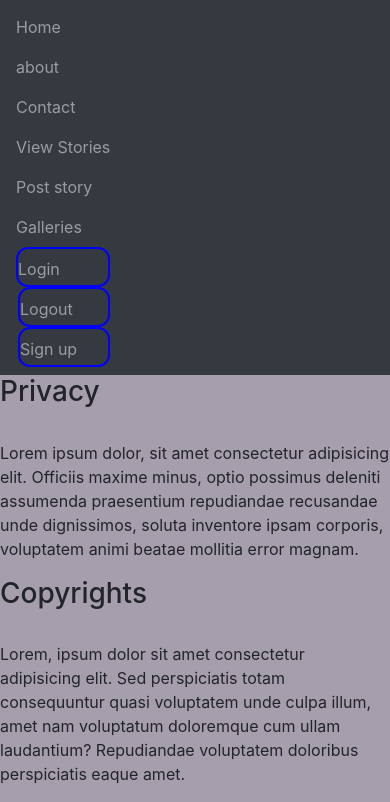
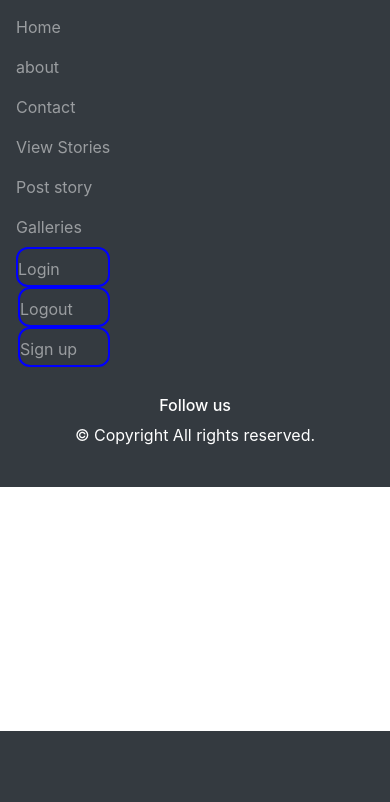
Before and after one commit to Mrcream007/Tonycmm007, a PHP site: page /galleries.php in a window 390 px wide. Shown: the part 113-915 px from the top of the page. After the commit the page ends 844 px from the top, so only its background shows below. Run offline with PHP 8.4, Linux system fonts and the light colour scheme; data that the repository does not hold is empty.

Commit message:
added commits

```diff
--- a/MY COURSEWORK1/galleries.php
+++ b/MY COURSEWORK1/galleries.php
@@ -95,12 +95,11 @@ if (isset($_SESSION['brend_id'])) {
         </nav>
 
         </div>
-        <br><br><br><br>
-
+        <br><br><br><br><br><br><br><br><br>
         <section class="gallery-links">
             <div class="container">
-                <br><br>
-                <h2 style="text-align: center;">Gallery</h2>
+
+                <h2 style="text-align: center;">Stories and Picture Uploads!</h2>
             <div class="row">
                 <!--<div class="col-md-3">
                     <a href="#">
@@ -153,11 +152,12 @@ if (isset($_SESSION['brend_id'])) {
                         while ($row = mysqli_fetch_assoc($result)) {
                             echo '
                             <div class="col-md-12">
-                            <a href="#">
+
                         <div style="width: 100%; height: 235px; background-size:cover; background-image: url(./assets/images/'.$row["imgFullNameGallery"].'); background-position: center; background-repeat:no-repeat;"></div>
                         <h3>'.$row["titleGallery"].'</h3>
                         <p>'.$row["descGallery"].'</p>
-                    </a>
+
+
                     </div>
                     ';
                         }
@@ -200,27 +200,20 @@ if (isset($_SESSION['brend_id'])) {
 
             <footer>
 
-                <div class="row">
-
-                    <div class="col-md-4">
-                        <h3>About</h3>
-                        <br>
-                        <p>Lorem ipsum dolor sit, amet consectetur adipisicing elit. Voluptatum labore rerum, cumque praesentium incidunt quaerat? Nulla, eos quae non vero quibusdam officiis deleniti magni perspiciatis rerum cumque eaque neque expedita.</p>
+            <footer>
+        <div class="mt-5 p-4 bg-dark text-white text-center">
+                    <p>Footer</p>
+                    <div class="social">
+                        <h6>Follow us</h6>
+                        <a href="#"><i class="fa fa-facebook"></i> </a>
+                        <a href="#"><i class="fa fa-twitter"></i> </a>
+                        <a href="#"><i class="fa fa-snapchat-ghost"></i> </a>
+                        <a href="#"><i class="fa fa-instagram"></i> </a>
+                        <a href="#"><i class="fa fa-google-plus"></i> </a>
+                        <p class="copyright"> &copy; Copyright All rights reserved. </p>
                     </div>
 
-                    <div class="col-md-4">
-                        <h3>Privacy</h3>
-                        <br>
-                        <p>Lorem ipsum dolor, sit amet consectetur adipisicing elit. Officiis maxime minus, optio possimus deleniti assumenda praesentium repudiandae recusandae unde dignissimos, soluta inventore ipsam corporis, voluptatem animi beatae mollitia error magnam.</p>
-                    </div>
-
-                    <div class="col-md-4">
-                        <h3>Copyrights</h3>
-                        <br>
-                        <p>Lorem, ipsum dolor sit amet consectetur adipisicing elit. Sed perspiciatis totam consequuntur quasi voluptatem unde culpa illum, amet nam voluptatum doloremque cum ullam laudantium? Repudiandae voluptatem doloribus perspiciatis eaque amet.</p>
-                    </div>
-
-                </div>
+                    </footer>
             </footer>
 </body>
 </html>
```
Also changed, not shown: MY COURSEWORK1/login.php (+3 -10 lines), MY COURSEWORK1/signup.php (+5 -12 lines).
